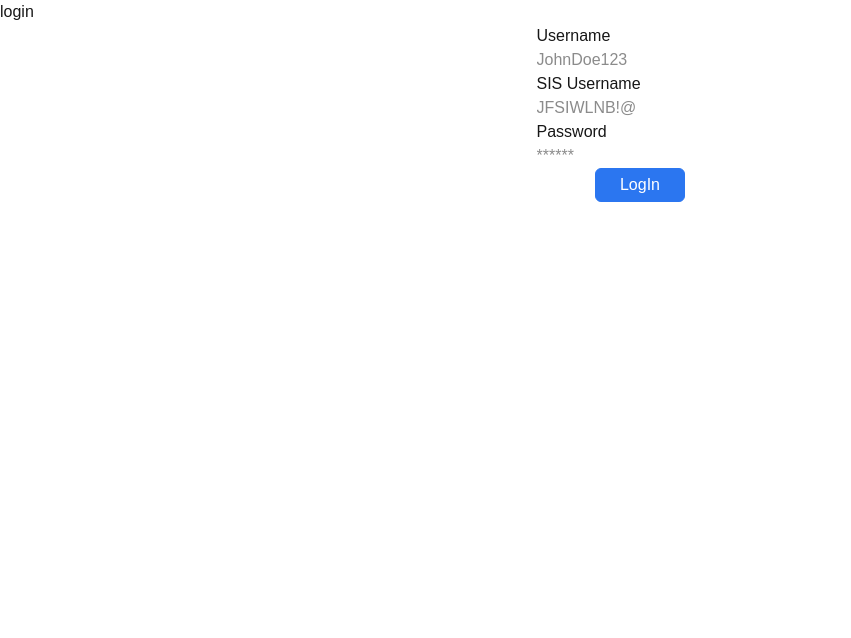
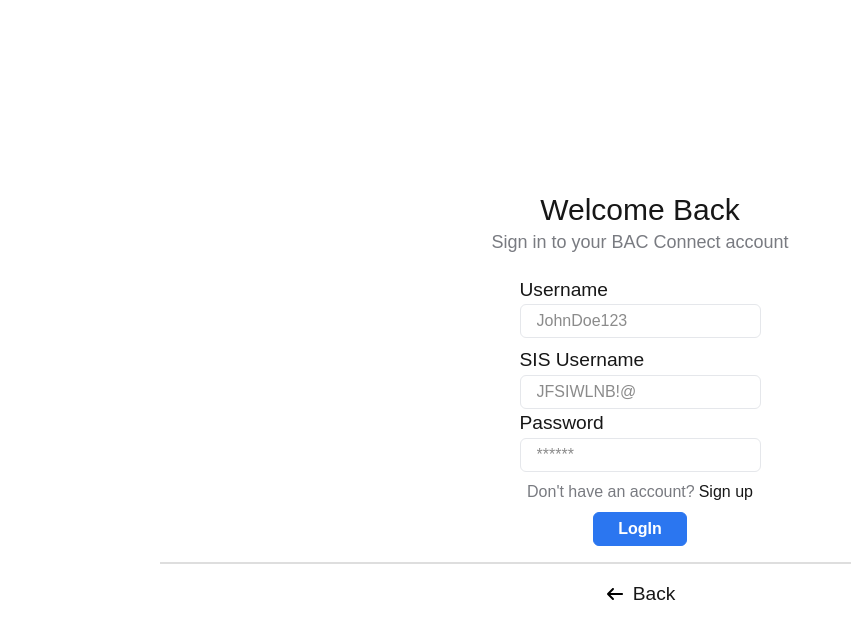
Before and after one commit to Jad-Kobeissi/bacnotes-db, a Next.js app: page /login in a window 1280 px wide. Shown: the top 638 px of the page, without its empty margins (0-851 px from the left). Built offline with nearby package versions, Linux system fonts and the light colour scheme.

Commit message:
Refactor navigation logout link to button; update styles and add loading component for login and signup forms

```diff
--- /dev/null
+++ b/app/LoadingComp.tsx
@@ -0,0 +1,12 @@
+import { motion } from "motion/react";
+export default function Loading({ className }: { className?: string }) {
+  return (
+    <motion.div
+      animate={{ scale: [0.9, 1.1, 0.9] }}
+      transition={{ repeat: Infinity, repeatType: "loop" }}
+      className={`${className}`}
+    >
+      Loading...
+    </motion.div>
+  );
+}
--- a/app/Nav.tsx
+++ b/app/Nav.tsx
@@ -8,7 +8,7 @@
         <Link href={"/home"}>Home</Link>
         <Link href={"/notes"}>Notes</Link>
         <Link href={"/profile"}>Profile</Link>
-        <Link href={"/logout"}>LogOut</Link>
+        <button>LogOut</button>
       </div>
     </nav>
   );
--- a/app/globals.css
+++ b/app/globals.css
@@ -5,7 +5,7 @@
   --foreground: #171717;
   --brand: #2b76f0;
   --secondary-text: #797b81;
-  --border-color: #E5E7EB;
+  --border-color: #e5e7eb;
 }
 
 @theme inline {
@@ -31,3 +31,6 @@
 .button {
   @apply bg-(--brand) text-background px-6 py-1 rounded-md border border-(--brand) hover:bg-transparent active:bg-transparent hover:text-(--brand) active:text-(--brand) transition-all duration-200;
 }
+.input {
+  @apply border border-(--border-color) px-4 py-1 rounded-md;
+}
--- a/app/login/page.tsx
+++ b/app/login/page.tsx
@@ -4,6 +4,8 @@
 import { useRouter } from "next/navigation";
 import { useState } from "react";
 import { useUser } from "../contexts/UserContext";
+import Link from "next/link";
+import Loading from "../LoadingComp";
 
 export default function Login() {
   const [username, setUsername] = useState("");
@@ -14,12 +16,11 @@
   const router = useRouter();
   const { setUser } = useUser();
   return loading ? (
-    <p>loading...</p>
+    <Loading className="flex items-center justify-center h-screen" />
   ) : (
-    <>
-      <h1>login</h1>
+    <div>
       <form
-        className="flex flex-col items-center justify-center"
+        className="flex flex-col items-center justify-center h-screen"
         onSubmit={(e) => {
           e.preventDefault();
           setLoading(true);
@@ -41,36 +42,79 @@
             });
         }}
       >
+        <div className="text-center mb-5">
+          <h1 className="text-3xl font-medium">Welcome Back</h1>
+          <p className="text-(--secondary-text) text-lg">
+            Sign in to your BAC Connect account
+          </p>
+        </div>
         {error && <p className="text-red-500">{error}</p>}
+        <div className="flex flex-col items-center gap-2">
           <div className="flex flex-col">
-          <label htmlFor="username">Username</label>
+            <label htmlFor="username" className="text-[1.2rem]">
+              Username
+            </label>
             <input
               type="text"
               id="username"
               placeholder="JohnDoe123"
               onChange={(e) => setUsername(e.target.value)}
+              className="input"
             />
           </div>
           <div className="flex flex-col">
-          <label htmlFor="identifier">SIS Username</label>
+            <label className="text-[1.2rem]" htmlFor="identifier">
+              SIS Username
+            </label>
             <input
               type="text"
               id="identifier"
               placeholder="JFSIWLNB!@"
               onChange={(e) => setIdentifier(e.target.value)}
+              className="input"
             />
             <div className="flex flex-col">
-            <label htmlFor="password">Password</label>
+              <label htmlFor="password" className="text-[1.2rem]">
+                Password
+              </label>
               <input
                 type="password"
                 id="password"
                 placeholder="******"
                 onChange={(e) => setPassword(e.target.value)}
+                className="input"
               />
             </div>
           </div>
-        <button className="button">LogIn</button>
+
+          <h1 className="text-(--secondary-text) flex gap-1">
+            Don't have an account?{" "}
+            <Link
+              href={"/signup"}
+              className="hover:underline text-foreground font-medium"
+            >
+              Sign up
+            </Link>
+          </h1>
+          <button className="button font-semibold">LogIn</button>
+        </div>
+        <div className="w-full flex flex-col items-center justify-center">
+          <div className="w-3/4 bg-[#dedede] h-[.1rem] my-4"></div>
+          <Link
+            href={"/"}
+            className="text-[1.2rem] flex gap-2 items-center hover:underline font-medium"
+          >
+            <svg
+              xmlns="http://www.w3.org/2000/svg"
+              className="w-5"
+              viewBox="0 0 640 640"
+            >
+              <path d="M73.4 297.4C60.9 309.9 60.9 330.2 73.4 342.7L233.4 502.7C245.9 515.2 266.2 515.2 278.7 502.7C291.2 490.2 291.2 469.9 278.7 457.4L173.3 352L544 352C561.7 352 576 337.7 576 320C576 302.3 561.7 288 544 288L173.3 288L278.7 182.6C291.2 170.1 291.2 149.8 278.7 137.3C266.2 124.8 245.9 124.8 233.4 137.3L73.4 297.3z" />
+            </svg>
+            Back
+          </Link>
+        </div>
       </form>
-    </>
+    </div>
   );
 }
--- a/app/page.tsx
+++ b/app/page.tsx
@@ -8,7 +8,7 @@
   return (
     <nav className="flex justify-between fixed top-0 left-0 w-screen items-center px-3 py-1">
       <h1 className="text-[1.2rem] font-semibold">BACConnect</h1>
-      <div>
+      <div className="flex gap-3">
         <button
           onClick={() => router.push(`/login`)}
           className="border border-(--border-color) text-[#1c1b2a] rounded-md py-1 px-4 font-medium"
@@ -29,7 +29,11 @@
   const router = useRouter();
   return (
     <div className="text-center my-30 flex flex-col gap-20 px-2" id="home">
-      <div>
+      <motion.div
+        initial={{ opacity: 0, y: 20 }}
+        whileInView={{ opacity: 1, y: 0 }}
+        transition={{ duration: 0.4 }}
+      >
         <div className="flex items-center justify-center flex-col w-full">
           <h1 className="text-[2.5rem] sm:text-[3rem] font-bold mb-6 bg-gradient-to-r from-blue-600 via-purple-600 to-pink-600 bg-clip-text text-transparent overflow-hidden leading-[1.5em]">
             Your School Social Hub for Academic Success
@@ -60,20 +64,24 @@
           <motion.button
             whileHover={{ scale: 1.1 }}
             whileTap={{ scale: 0.9 }}
-            className="border border-(--secondary-text) rounded-md px-10 py-1 text-[1rem] font-bold max-[600px]:w-[75%]"
+            className="border border-(--border-color) rounded-md px-10 py-1 text-[1rem] font-bold max-[600px]:w-[75%]"
             onClick={() => router.push(`/login`)}
           >
             SignIn
           </motion.button>
         </div>
-      </div>
-      <div>
+      </motion.div>
+      <motion.div
+        initial={{ opacity: 0, y: 20 }}
+        whileInView={{ opacity: 1, y: 0 }}
+        transition={{ duration: 0.4, delay: 0.2 }}
+      >
         <img
           src="/hero-background.jpeg"
           className="rounded-lg mx-auto max-w-200 w-5/6 shadow-xl"
           alt="Hero Image"
         />
-      </div>
+      </motion.div>
     </div>
   );
 }
@@ -183,7 +191,7 @@
           collaboration
         </p>
       </div>
-      <div className="flex items-center justify-center flex-wrap gap-4">
+      <div className="flex justify-center flex-wrap gap-4">
         {cards.map((card, index) => (
           <Card
             key={index}
--- a/app/signup/page.tsx
+++ b/app/signup/page.tsx
@@ -1,21 +1,26 @@
 "use client";
 import axios from "axios";
 import { setCookie } from "cookies-next";
+import Link from "next/link";
 import { useRouter } from "next/navigation";
 import { useState } from "react";
+import Loading from "../LoadingComp";
 
 export default function Signup() {
   const [identifier, setIdentifier] = useState("");
   const [password, setPassword] = useState("");
   const [error, setError] = useState("");
+  const [loading, setLoading] = useState(false);
   const router = useRouter();
-  return (
+  return loading ? (
+    <Loading className="flex items-center justify-center h-screen" />
+  ) : (
     <>
-      <h1>Signup</h1>
       <form
-        className="flex flex-col gap-4 items-center justify-center"
+        className="flex flex-col gap-4 items-center justify-center h-screen"
         onSubmit={(e) => {
           e.preventDefault();
+          setLoading(true);
           axios
             .post(`/api/getChildren`, { identifier, password })
             .then((res) => {
@@ -25,31 +30,69 @@
             })
             .catch((err) => {
               setError(err.response.data);
+              setLoading(false);
             });
         }}
       >
+        <div className="text-center mb-5">
+          <h1 className="text-3xl font-medium">Create your account</h1>
+          <p className="text-(--secondary-text) text-lg">
+            Join the BAOC Connect community today
+          </p>
+        </div>
         {error && <p className="text-red-500">{error}</p>}
         <div className="flex flex-col">
-          <label htmlFor="identifier">Enter your sis username</label>
+          <label htmlFor="identifier" className="text-[1.2rem]">
+            Enter your sis username
+          </label>
           <input
             type="text"
             placeholder="JohnDoe123"
             id="identifier"
             value={identifier}
             onChange={(e) => setIdentifier(e.target.value)}
+            className="input"
           />
         </div>
         <div className="flex flex-col">
-          <label htmlFor="password">Enter your password</label>
+          <label htmlFor="password" className="text-[1.2rem]">
+            Enter your password
+          </label>
           <input
             type="password"
             placeholder="Password"
             value={password}
             onChange={(e) => setPassword(e.target.value)}
             id="password"
+            className="input"
           />
         </div>
+        <h1 className="text-(--secondary-text) flex gap-1">
+          Already have an account?{" "}
+          <Link
+            href={"/login"}
+            className="hover:underline text-foreground font-medium"
+          >
+            LogIn
+          </Link>
+        </h1>
         <button className="button">Next</button>
+        <div className="w-full flex flex-col items-center justify-center">
+          <div className="w-3/4 bg-[#dedede] h-[.1rem] my-4"></div>
+          <Link
+            href={"/"}
+            className="text-[1.2rem] flex gap-2 items-center hover:underline font-medium"
+          >
+            <svg
+              xmlns="http://www.w3.org/2000/svg"
+              className="w-5"
+              viewBox="0 0 640 640"
+            >
+              <path d="M73.4 297.4C60.9 309.9 60.9 330.2 73.4 342.7L233.4 502.7C245.9 515.2 266.2 515.2 278.7 502.7C291.2 490.2 291.2 469.9 278.7 457.4L173.3 352L544 352C561.7 352 576 337.7 576 320C576 302.3 561.7 288 544 288L173.3 288L278.7 182.6C291.2 170.1 291.2 149.8 278.7 137.3C266.2 124.8 245.9 124.8 233.4 137.3L73.4 297.3z" />
+            </svg>
+            Back
+          </Link>
+        </div>
       </form>
     </>
   );
```
Lines whose indentation alone changed are shown as unchanged.
